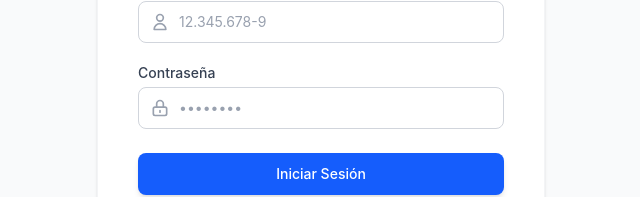
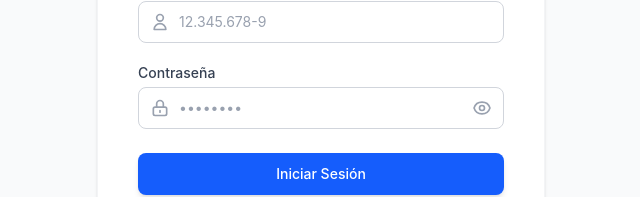
Before and after one commit to FabianCartes/Electivos-ISW, a React (Vite) app in the folder frontend/: page /login in a window 1280 px wide. Shown: the part 372-569 px from the top of the page, without its empty margins (319-959 px from the left). Built offline with nearby package versions, Linux system fonts and the light colour scheme; no server answers.

Commit message:
Arreglos visuales en botones e implementación de visualizar la contraseña en el login

```diff
--- a/frontend/src/pages/Login.jsx
+++ b/frontend/src/pages/Login.jsx
@@ -9,6 +9,7 @@ const Login = () => {
   });
   const [error, setError] = useState('');
   const [isLoading, setIsLoading] = useState(false);
+  const [showPassword, setShowPassword] = useState(false);
 
   const { login } = useAuth();
   const navigate = useNavigate();
@@ -127,14 +128,31 @@ const Login = () => {
                 <input
                   id="password"
                   name="password"
-                  type="password"
+                  type={showPassword ? "text" : "password"}
                   required
                   disabled={isLoading}
-                  className="block w-full pl-10 pr-3 py-2.5 border border-gray-300 rounded-lg leading-5 bg-white placeholder-gray-400 focus:outline-none focus:ring-2 focus:ring-blue-500 focus:border-blue-500 sm:text-sm transition duration-200 ease-in-out"
+                  className="block w-full pl-10 pr-10 py-2.5 border border-gray-300 rounded-lg leading-5 bg-white placeholder-gray-400 focus:outline-none focus:ring-2 focus:ring-blue-500 focus:border-blue-500 sm:text-sm transition duration-200 ease-in-out"
                   placeholder="••••••••"
                   value={formData.password}
                   onChange={handleChange}
                 />
+                <button
+                  type="button"
+                  onClick={() => setShowPassword(!showPassword)}
+                  className="absolute inset-y-0 right-0 pr-3 flex items-center text-gray-400 hover:text-gray-600 focus:outline-none transition-colors duration-200"
+                  tabIndex={-1}
+                >
+                  {showPassword ? (
+                    <svg className="h-5 w-5" xmlns="http://www.w3.org/2000/svg" fill="none" viewBox="0 0 24 24" stroke="currentColor">
+                      <path strokeLinecap="round" strokeLinejoin="round" strokeWidth={2} d="M13.875 18.825A10.05 10.05 0 0112 19c-4.478 0-8.268-2.943-9.543-7a9.97 9.97 0 011.563-3.029m5.858.908a3 3 0 114.243 4.243M9.878 9.878l4.242 4.242M9.88 9.88l-3.29-3.29m7.532 7.532l3.29 3.29M3 3l3.59 3.59m0 0A9.953 9.953 0 0112 5c4.478 0 8.268 2.943 9.543 7a10.025 10.025 0 01-4.132 5.411m0 0L21 21" />
+                    </svg>
+                  ) : (
+                    <svg className="h-5 w-5" xmlns="http://www.w3.org/2000/svg" fill="none" viewBox="0 0 24 24" stroke="currentColor">
+                      <path strokeLinecap="round" strokeLinejoin="round" strokeWidth={2} d="M15 12a3 3 0 11-6 0 3 3 0 016 0z" />
+                      <path strokeLinecap="round" strokeLinejoin="round" strokeWidth={2} d="M2.458 12C3.732 7.943 7.523 5 12 5c4.478 0 8.268 2.943 9.542 7-1.274 4.057-5.064 7-9.542 7-4.477 0-8.268-2.943-9.542-7z" />
+                    </svg>
+                  )}
+                </button>
               </div>
             </div>
           </div>
--- a/frontend/src/pages/jefe-carrera/DashboardJefe.jsx
+++ b/frontend/src/pages/jefe-carrera/DashboardJefe.jsx
@@ -104,7 +104,7 @@ const DashboardJefe = () => {
             <div className="space-y-3">
                 <button
                   onClick={(e) => { e.stopPropagation(); navigate('/jefe/historial'); }}
-                  className="w-full bg-white border border-purple-600 text-purple-600 hover:bg-purple-50 py-2.5 px-4 rounded-lg font-medium transition duration-200">
+                  className="w-full bg-purple-600 hover:bg-purple-700 text-white py-2.5 px-4 rounded-lg font-medium transition duration-200 shadow-sm">
                   Ver Historial
                 </button>
             </div>
@@ -122,7 +122,7 @@ const DashboardJefe = () => {
               Envía comunicados masivos o notificaciones específicas a los estudiantes.
             </p>
             <div className="space-y-3">
-                <button className="w-full bg-white border border-orange-500 text-orange-600 hover:bg-orange-50 py-2.5 px-4 rounded-lg font-medium transition duration-200">
+                <button className="w-full bg-orange-500 hover:bg-orange-600 text-white py-2.5 px-4 rounded-lg font-medium transition duration-200 shadow-sm">
                   Enviar Mensaje
                 </button>
                 <div className="flex items-center justify-center gap-2 text-xs text-yellow-600 bg-yellow-50 py-1 px-2 rounded">
--- a/frontend/src/pages/profesor/DashboardProfesor.jsx
+++ b/frontend/src/pages/profesor/DashboardProfesor.jsx
@@ -107,7 +107,7 @@ const DashboardProfesor = () => {
                     e.stopPropagation();
                     navigate('/profesor/mis-electivos'); // <--- CONECTADO AQUÍ TAMBIÉN
                   }}
-                  className="w-full bg-white border border-blue-600 text-blue-600 hover:bg-blue-50 py-2.5 px-4 rounded-lg font-medium transition duration-200"
+                  className="w-full bg-blue-500 hover:bg-blue-700 text-white py-2.5 px-4 rounded-lg font-medium transition duration-200 shadow-sm"
                 >
                 Ver Listado
                 </button>
@@ -128,7 +128,7 @@ const DashboardProfesor = () => {
             <div className="space-y-3">
                 <button
                   onClick={() => navigate('/profesor/alumnos-inscritos')}
-                  className="w-full bg-white border border-purple-600 text-purple-600 hover:bg-purple-50 py-2.5 px-4 rounded-lg font-medium transition duration-200"
+                  className="w-full bg-purple-600 hover:bg-purple-700 text-white py-2.5 px-4 rounded-lg font-medium transition duration-200 shadow-sm"
                 >
                   Ver Alumnos
                 </button>
```
